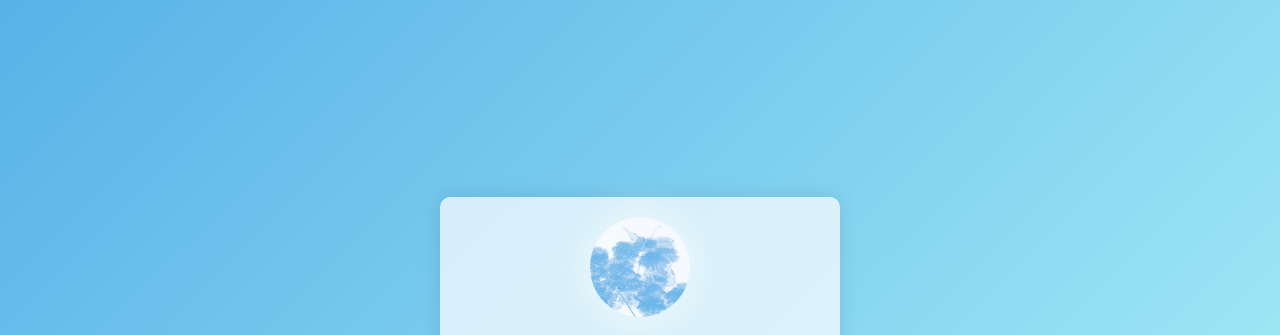
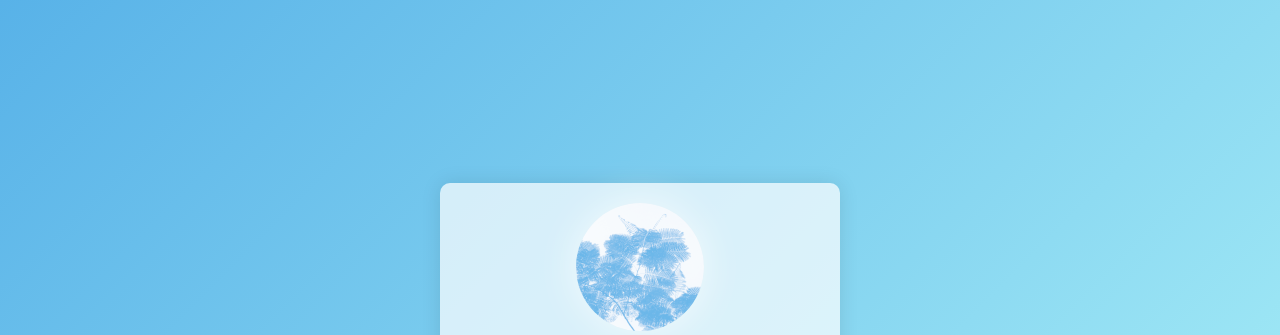
Before and after one commit to taameeonward/taamee, a plain HTML site: page index.html in a window 1280 px wide. Shown: the top 335 px of the page. Drawn offline with Linux system fonts and the light colour scheme.

Commit message:
branding change -- i want to leave my desk already
Signed-off-by: taamee (taamee@localhost)

```diff
--- a/styles.css
+++ b/styles.css
@@ -53,9 +53,9 @@ body {
 
 /* Profile picture styling */
 .profile-picture {
-    width: 100px;
-    height: 100px;
-    border-radius: 50%;
+    width: 128px;
+    height: 128px;
+    border-radius: 240px;
     margin-bottom: 20px;
     box-shadow: 0 0 40px rgba(255, 255, 255, 0.7);
 }
```
